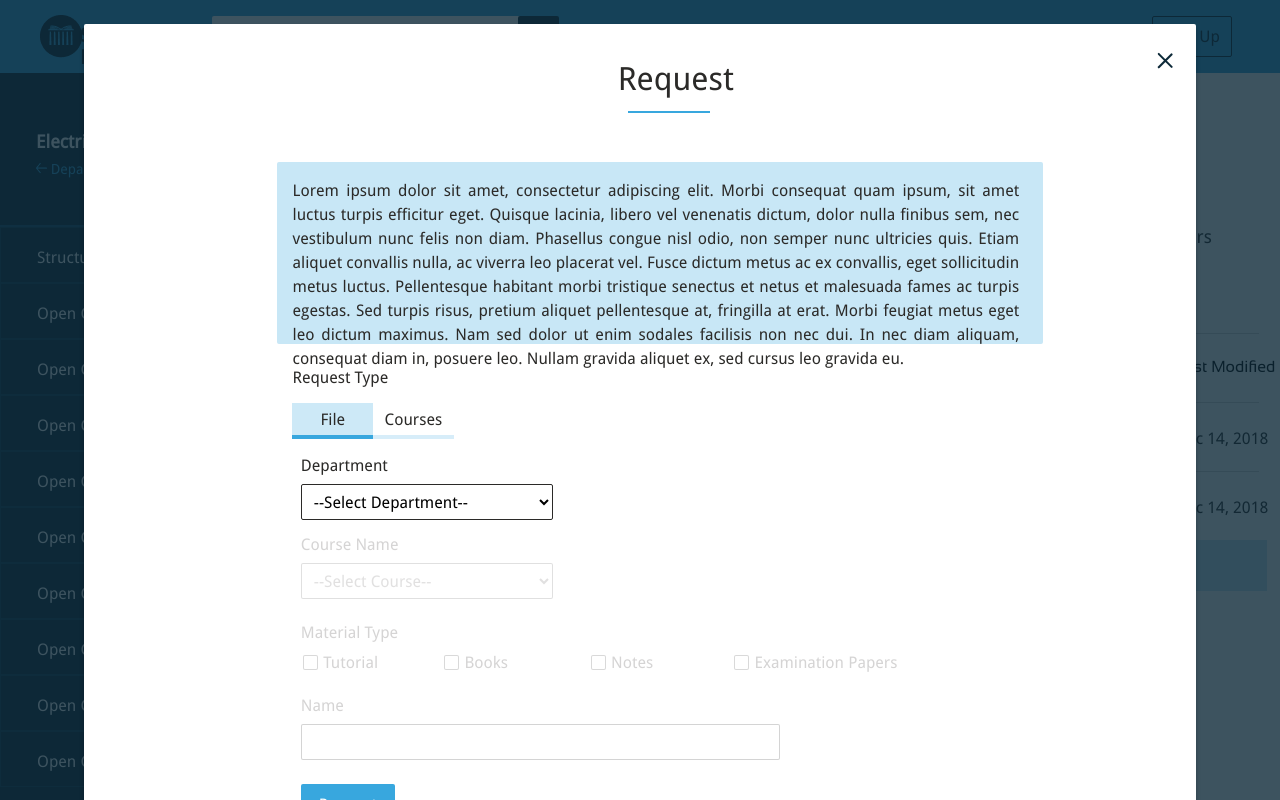
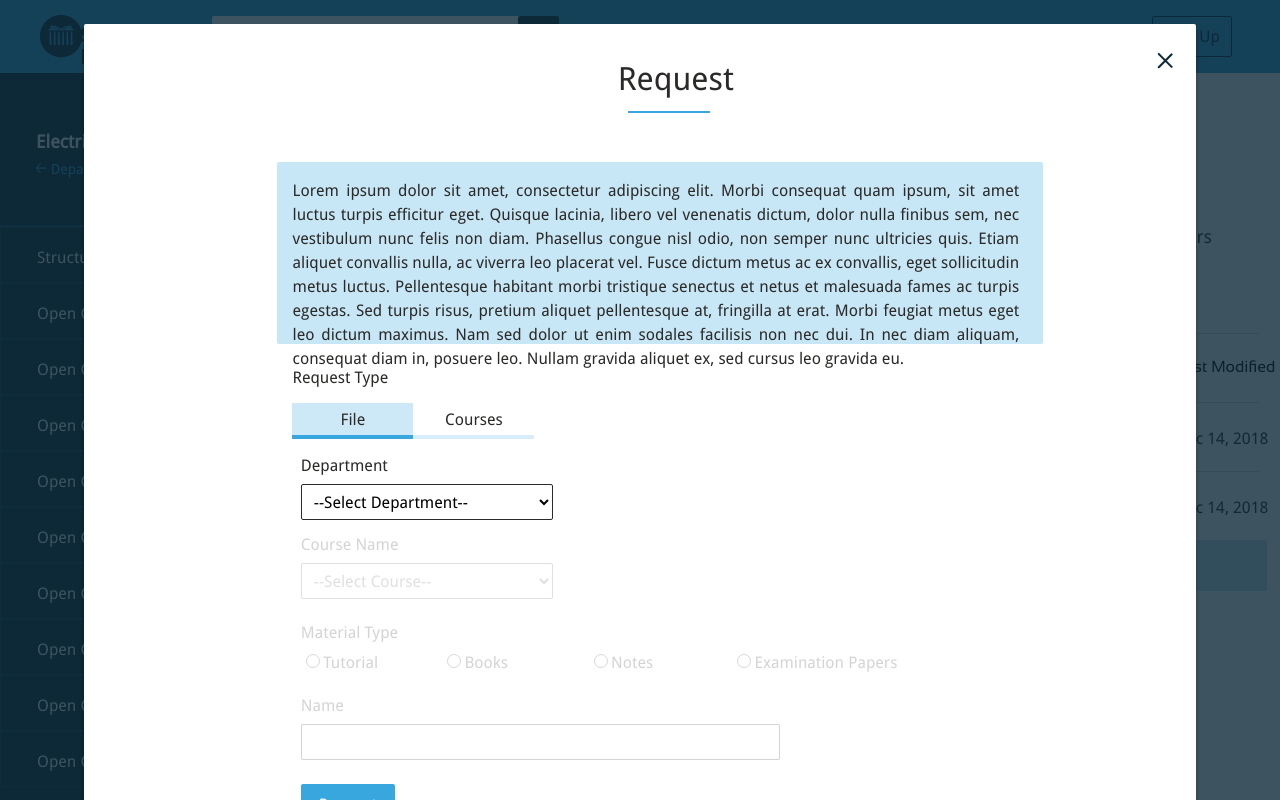
Before and after one commit to sdslabs/studyportal-axion, a React (Create React App) app: page /test in a window 1280 px wide. Both pictures are taken after a click on the element "Request". Shown: the top 800 px of the page. Built offline with nearby package versions, Linux system fonts and the light colour scheme.

Commit message:
changed to radio-button in request page

```diff
--- a/src/components/request.js
+++ b/src/components/request.js
@@ -1,5 +1,4 @@
 import React, {Component, Fragment} from 'react'
-import CustomCheckbox from '../components/customCheckbox'
 import close from '../assets/closereq.png'
 import '../styles/request.scss'
 
@@ -25,10 +24,10 @@ class Request extends Component {
         this.books = React.createRef();
         this.notes = React.createRef();
         this.exam = React.createRef();
-        this.check_tut = React.createRef();
-        this.check_books = React.createRef();
-        this.check_notes = React.createRef();
-        this.check_exam = React.createRef();
+        this.radiotut = React.createRef();
+        this.radiobooks = React.createRef();
+        this.radionotes = React.createRef();
+        this.radioexam = React.createRef();
 
         this.cour_cour = React.createRef();
         this.cour_cour_in = React.createRef();
@@ -58,12 +57,15 @@ class Request extends Component {
     }
 
     activ_file_mat() {
-        this.setState({disable: 'false'});
         this.file_mat.current.style.color = '#2B2A28'
         this.tut.current.style.color = '#2B2A28'
         this.books.current.style.color = '#2B2A28'
         this.notes.current.style.color = '#2B2A28'
         this.exam.current.style.color = '#2B2A28'
+        this.radiotut.current.disabled = false
+        this.radiobooks.current.disabled = false
+        this.radionotes.current.disabled = false
+        this.radioexam.current.disabled = false
     }
 
     activ_name() {
@@ -110,11 +112,11 @@ class Request extends Component {
                                     <option>Structural Analysis</option>
                                 </select>
                                 <div className='file_mat_type' ref={this.file_mat}>Material Type</div>
-                                    <div className='check_tut'><CustomCheckbox disable = {this.state.disable} handleChange={this.activ_name} /></div><span className="tut" ref={this.tut}>Tutorial</span>
-                                    <div className='check_books'><CustomCheckbox disable = {this.state.disable} handleChange={this.activ_name} /></div><span className="books" ref={this.books}>Books</span>
-                                    <div className='check_notes'><CustomCheckbox disable = {this.state.disable} handleChange={this.activ_name} /></div><span className="notes" ref={this.notes}>Notes</span>
-                                    <div className='check_exam'><CustomCheckbox disable = {this.state.disable} handleChange={this.activ_name} /></div><span className="exam" ref={this.exam}>Examination Papers</span>
-                                    <div className='req_file_name' ref={this.file_name}>Name</div>
+                                    <div className='check_tut'><input type='radio' name='material' value='tutorial' ref={this.radiotut} onChange={this.activ_name} className='radio' disabled/></div><span className="tut" ref={this.tut}>Tutorial</span>
+                                    <div className='check_books'><input type='radio' name='material' value='books' ref={this.radiobooks} onChange={this.activ_name} className='radio' disabled/></div><span className="books" ref={this.books}>Books</span>
+                                    <div className='check_notes'><input type='radio' name='material' value='notes' ref={this.radionotes} onChange={this.activ_name} className='radio' disabled/></div><span className="notes" ref={this.notes}>Notes</span>
+                                    <div className='check_exam'><input type='radio' name='material' value='exam' ref={this.radioexam} onChange={this.activ_name} className='radio' disabled/></div><span className="exam" ref={this.exam}>Examination Papers</span>
+                                <div className='req_file_name' ref={this.file_name}>Name</div>
                                 <input className="req_file_in" type='text' ref={this.file_name_in} disabled />
                                 <button type='submit' className='file_reqformbtn'>Request</button>
                             </form>
--- /dev/null
+++ b/src/styles/_customRadioButton.scss
@@ -0,0 +1,21 @@
+.radio
+{
+    -webkit-appearance: none;
+    -moz-appearance: none;
+    appearance: none;
+    border-radius: 50%;
+    width: 1.75vh;
+    height: 1.75vh;
+
+    border: 1px solid #2B2A28;
+    transition: 0.2s all ease-in;
+    outline: none;
+}
+
+.radio:disabled {
+    border: 1px solid rgba(65, 64, 66, 0.2);
+}
+
+.radio:checked {
+    border: 5px solid #2B2A28;
+}
--- a/src/styles/request.scss
+++ b/src/styles/request.scss
@@ -1,6 +1,7 @@
 @import './reset.scss';
 @import './fonts.scss';
 @import './customCheckbox';
+@import './customRadioButton';
 
 .req_cover {
     position: absolute;
@@ -104,7 +105,7 @@
 
 .file {
     position: absolute;
-    width: 7.25%;
+    width: 121px;
     height: 36px;
     left: 18.75%;
     top: 40.61%;
@@ -124,7 +125,7 @@
 
 .file_req {
     position: absolute;
-    width: 7.25%;
+    width: 121px;
     height: 36px;
     left: 18.75%;
     top: 40.61%;
@@ -144,9 +145,9 @@
 
 .cour {
     position: absolute;
-    width: 7.25%;
+    width: 121px;
     height: 36px;
-    left: 26%;
+    left: calc(18.75% + 121px);
     top: 40.61%;
 
     background: #FFFFFF;
@@ -164,9 +165,9 @@
 
 .cour_req {
     position: absolute;
-    width: 7.25%;
+    width: 121px;
     height: 36px;
-    left: 26%;
+    left: calc(18.75% + 121px);
     top: 40.61%;
 
     background: rgba(56, 167, 222, 0.25);
@@ -308,7 +309,7 @@
 
 .check_tut {
     position: absolute;
-    top: 52.5%;
+    top: 52%;
     left: 0%;
     height: 15px;
     width: 15px;
@@ -316,7 +317,7 @@
 
 .check_books {
     position: absolute;
-    top: 52.5%;
+    top: 52%;
     left: 18.96%;
     height: 15px;
     width: 15px;
@@ -324,7 +325,7 @@
 
 .check_notes {
     position: absolute;
-    top: 52.5%;
+    top: 52%;
     left: 38.65%;
     height: 15px;
     width: 15px;
@@ -332,7 +333,7 @@
 
 .check_exam {
     position: absolute;
-    top: 52.5%;
+    top: 52%;
     left: 57.89%;
     height: 15px;
     width: 15px;
```
